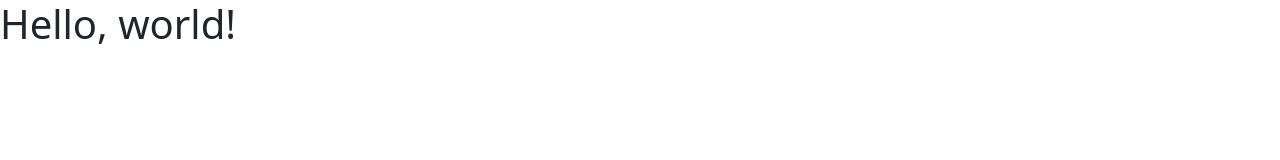
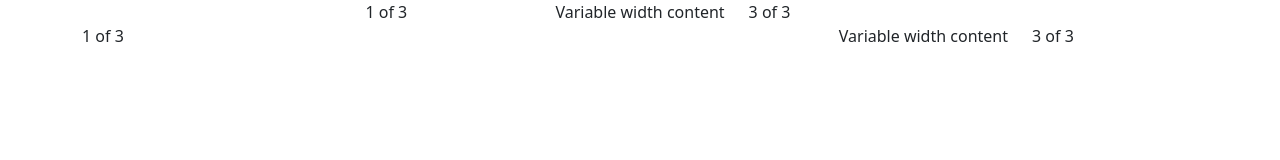
Before and after one commit to brian19977/brian19977.github.io, a plain HTML site: page index.html in a window 1280 px wide. Drawn offline with Linux system fonts and the light colour scheme.

Commit message:
bootstrap working?

```diff
--- a/index.html
+++ b/index.html
@@ -11,7 +11,30 @@
     <title>Hello, world!</title>
   </head>
   <body>
-    <h1>Hello, world!</h1>
+    <div class="container">
+        <div class="row justify-content-md-center">
+          <div class="col col-lg-2">
+            1 of 3
+          </div>
+          <div class="col-md-auto">
+            Variable width content
+          </div>
+          <div class="col col-lg-2">
+            3 of 3
+          </div>
+        </div>
+        <div class="row">
+          <div class="col">
+            1 of 3
+          </div>
+          <div class="col-md-auto">
+            Variable width content
+          </div>
+          <div class="col col-lg-2">
+            3 of 3
+          </div>
+        </div>
+      </div>
 
 
     <script src="bootstrap-5.1.3-dist/js/bootstrap.bundle.min.js"></script>
```
